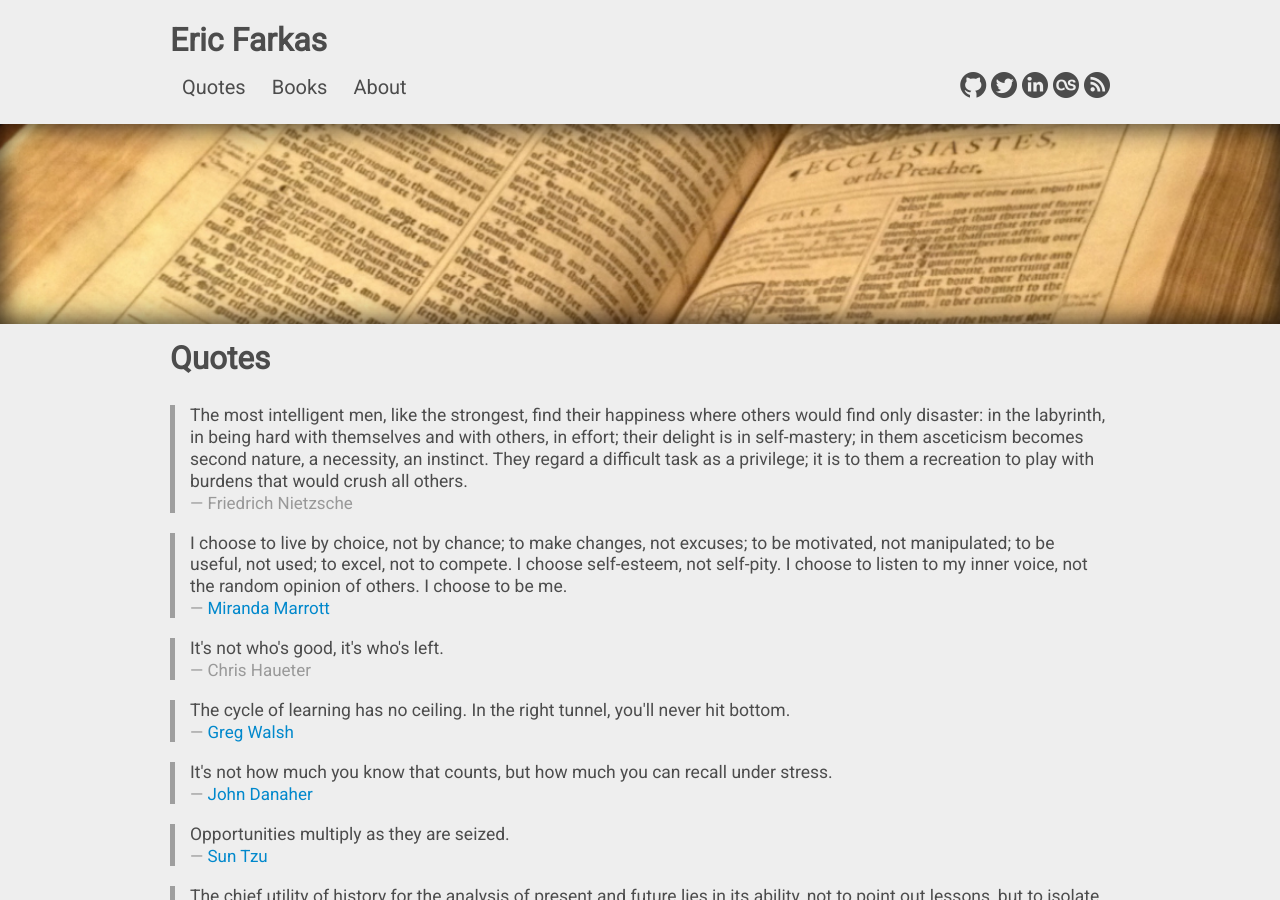
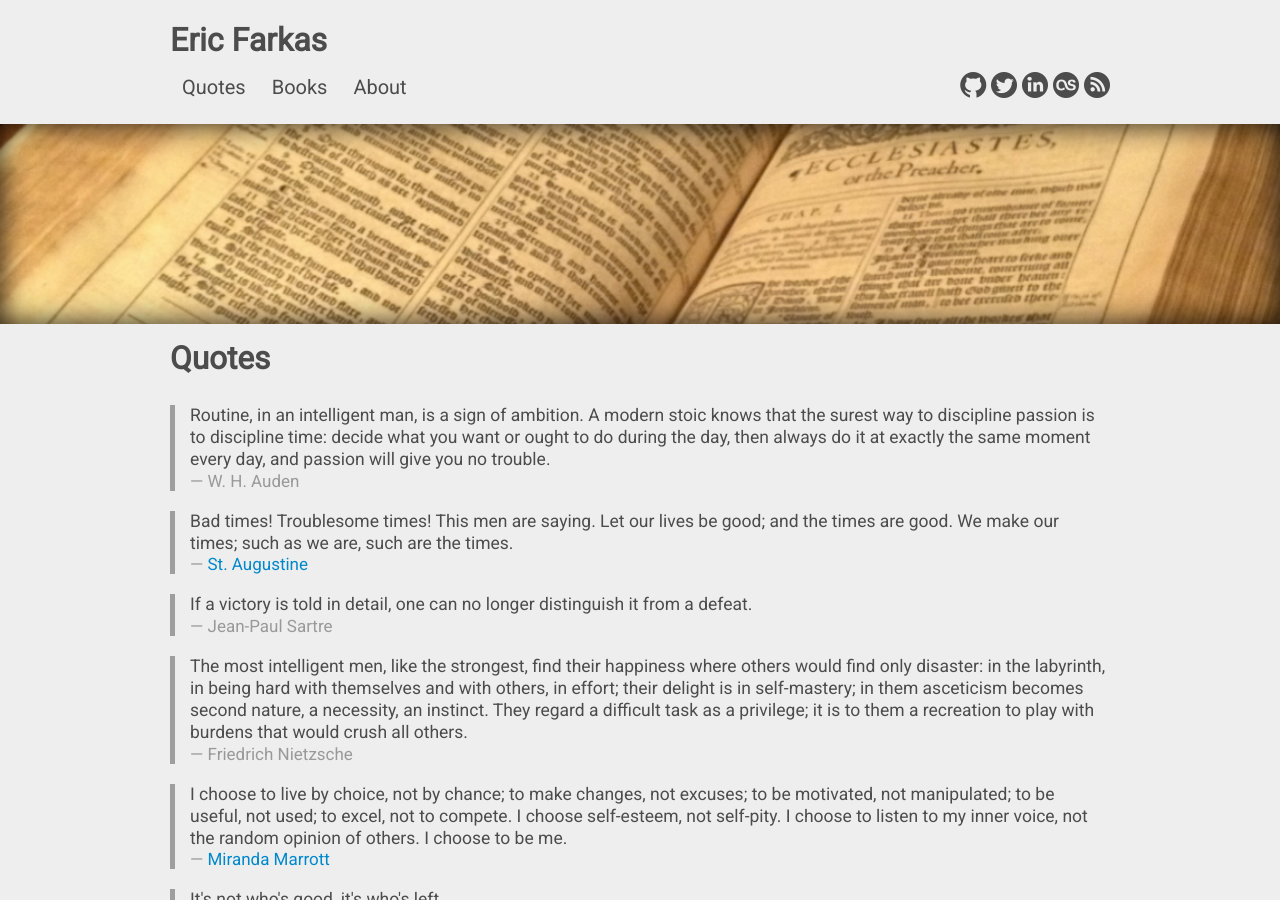
Before and after one commit to speric/speric.github.com, a Jekyll site: the page built from quotes.html, in a window 1280 px wide and 900 px high. Built offline with Jekyll 4.4.1, drawn with Linux system fonts in a browser that asks for light colours; some web fonts are replaced; comment, search, counter and statistics services are not loaded.

Commit message:
Update quotes.html

```diff
--- a/quotes.html
+++ b/quotes.html
@@ -8,6 +8,27 @@ description: A collection of thought-provoking quotes.
 <h2>Quotes</h2>
 
 <br/>
+
+<blockquote>
+  <p>
+    Routine, in an intelligent man, is a sign of ambition. A modern stoic knows that the surest way to discipline passion is to discipline time: decide what you want or ought to do during the day, then always do it at exactly the same moment every day, and passion will give you no trouble.
+  </p>
+  <small>W. H. Auden</small>
+</blockquote>
+
+<blockquote>
+  <p>
+    Bad times! Troublesome times! This men are saying. Let our lives be good; and the times are good. We make our times; such as we are, such are the times.
+  </p>
+  <small><a href="https://www.newadvent.org/fathers/160330.htm">St. Augustine</a></small>
+</blockquote>
+
+<blockquote>
+  <p>
+    If a victory is told in detail, one can no longer distinguish it from a defeat.
+  </p>
+  <small>Jean-Paul Sartre</small>
+</blockquote>
 
 <blockquote>
   <p>
```
